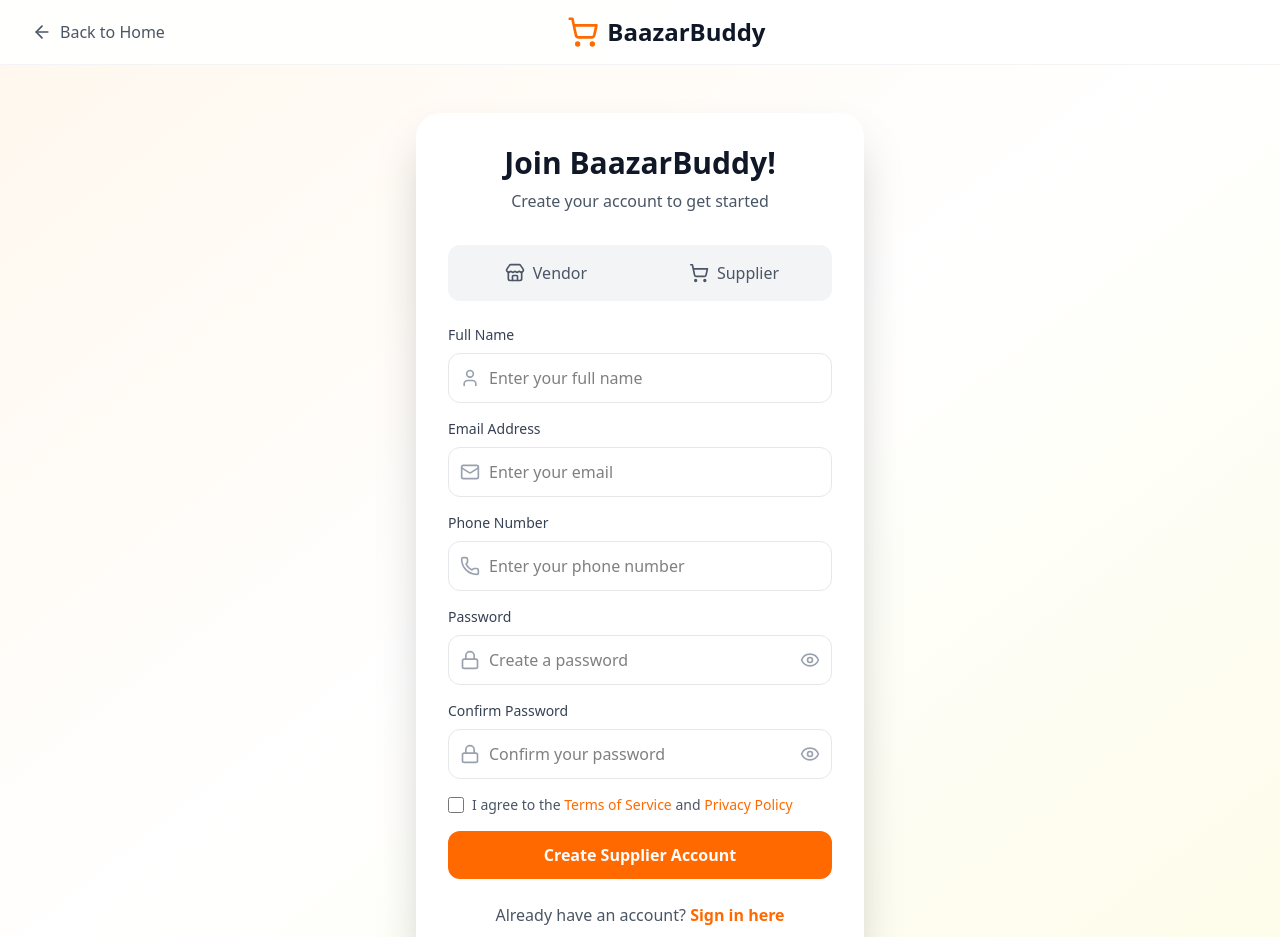
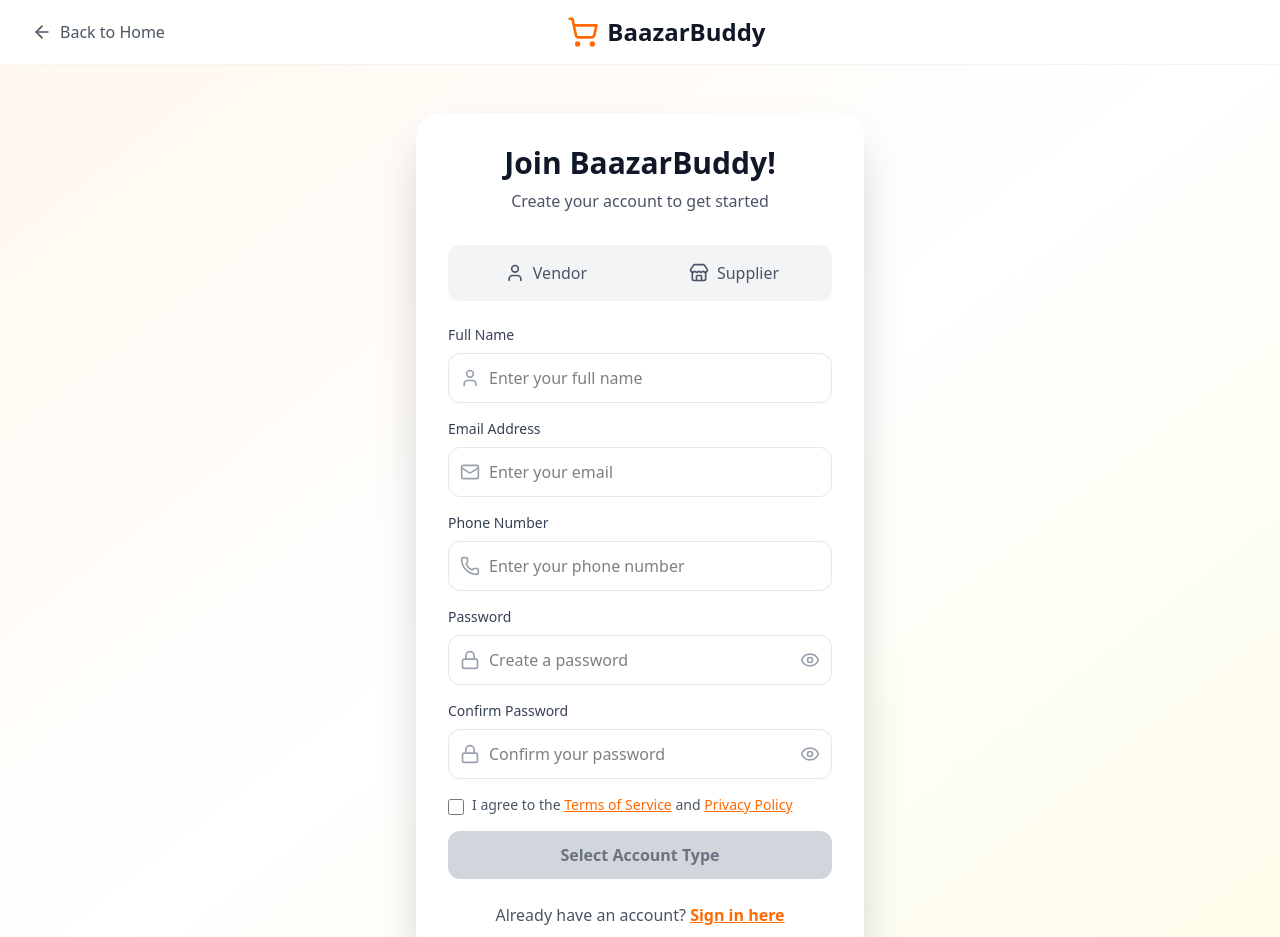
Before and after one commit to das-subho06/BazaarBuddy, a React (Vite) app in the folder client/: page /register in a window 1280 px wide. Shown: the top 937 px of the page. Built offline with nearby package versions, Linux system fonts and the light colour scheme.

Commit message:
RegisterPage to LoginPage navigation done

```diff
--- a/client/src/components/RegisterPage.jsx
+++ b/client/src/components/RegisterPage.jsx
@@ -3,17 +3,18 @@ import { ArrowLeft, Mail, Lock, Eye, EyeOff, ShoppingCart, Store, User, Phone, M
 import { useAuthStore } from '../store/authStore.js';
 import axios from 'axios';
 import { useNavigate } from 'react-router-dom';
+
 export default function RegisterPage({ onBack, onSwitchToLogin, onRegister }) {
-    // const [userType, setUserType] = useState('');
-    const {formData,setField,resetForm,error,setError, dataToSend} = useAuthStore();
+    const { formData, setField, resetForm, error, setError } = useAuthStore();
 
     const [showPassword, setShowPassword] = useState(false);
     const [showConfirmPassword, setShowConfirmPassword] = useState(false);
     const [errors, setErrors] = useState({});
+    const navigate = useNavigate();
 
     const handleInputChange = (e) => {
-       const { name, value } = e.target;
-    setField(name, value);
+        const { name, value } = e.target;
+        setField(name, value);
     };
 
     const validateForm = () => {
@@ -51,7 +52,8 @@ export default function RegisterPage({ onBack, onSwitchToLogin, onRegister }) {
             newErrors.confirmPassword = 'Passwords do not match';
         }
 
-        if (formData.userType === 'vendor') {
+        // Business fields are now required for SUPPLIER, not vendor
+        if (formData.userType === 'supplier') {
             if (!formData.businessName) {
                 newErrors.businessName = 'Business name is required';
             }
@@ -67,18 +69,6 @@ export default function RegisterPage({ onBack, onSwitchToLogin, onRegister }) {
         return Object.keys(newErrors).length === 0;
     };
 
-    // const handleSubmit = (e) => {
-    //     e.preventDefault();
-    //     if (validateForm()) {
-    //         onRegister({ ...formData, userType });
-    //     }
-    // };
-
-    const handleChange = (e) => {
-    const { name, value } = e.target;
-    setField(name, value);
-  };
-
     const handleSubmit = async (e) => {
         e.preventDefault();
         if (!validateForm()) return;
@@ -88,18 +78,18 @@ export default function RegisterPage({ onBack, onSwitchToLogin, onRegister }) {
             return;
         }
 
-        // Format phone number to E.164 here
+        // Format phone number to E.164
         const formattedPhone = `+91${formData.phone.replace(/\D/g, '')}`;
 
         const dataToSend = {
             ...formData,
-            phone: formattedPhone,           // send formatted phone here
+            phone: formattedPhone,
         };
 
         try {
             const res = await axios.post(
                 'http://localhost:5000/api/auth/register',
-                dataToSend,                   // use formatted data
+                dataToSend,
                 { withCredentials: true }
             );
 
@@ -111,11 +101,13 @@ export default function RegisterPage({ onBack, onSwitchToLogin, onRegister }) {
             setError(err.response?.data?.message || 'Something went wrong');
         }
         console.log(formData);
+    };
 
 
-    };
+    function navToLogin() {
+        navigate('/login');
+    }
 
-    const navigate = useNavigate();
     return (
         <div className="min-h-screen bg-gradient-to-br from-orange-50 via-white to-yellow-50">
             {/* Header */}
@@ -151,29 +143,40 @@ export default function RegisterPage({ onBack, onSwitchToLogin, onRegister }) {
                             <div className="flex bg-gray-100 rounded-xl p-1">
                                 <button
                                     type="button"
-                                    onClick={() => setField('userType','vendor')}
+                                    onClick={() => setField('userType', 'vendor')}
                                     className={`flex-1 flex items-center justify-center space-x-2 py-3 px-4 rounded-lg transition-all ${
                                         formData.userType === 'vendor'
                                             ? 'bg-orange-500 text-white shadow-md'
                                             : 'text-gray-600 hover:text-gray-900'
                                     }`}
                                 >
-                                    <Store className="w-5 h-5" />
+                                    <User className="w-5 h-5" />
                                     <span className="font-medium">Vendor</span>
                                 </button>
                                 <button
                                     type="button"
-                                    onClick={() => setField('userType','supplier')}
+                                    onClick={() => setField('userType', 'supplier')}
                                     className={`flex-1 flex items-center justify-center space-x-2 py-3 px-4 rounded-lg transition-all ${
                                         formData.userType === 'supplier'
                                             ? 'bg-orange-500 text-white shadow-md'
                                             : 'text-gray-600 hover:text-gray-900'
                                     }`}
                                 >
-                                    <ShoppingCart className="w-5 h-5" />
+                                    <Store className="w-5 h-5" />
                                     <span className="font-medium">Supplier</span>
                                 </button>
                             </div>
+                            {formData.userType && (
+                                <div className="mt-3 p-3 bg-blue-50 rounded-lg">
+                                    <p className="text-sm text-blue-800">
+                                        {formData.userType === 'vendor'
+                                            ? '🛒 As a Vendor, you can browse and purchase from suppliers with a simple account setup.'
+                                            : '🏪 As a Supplier, you provide goods/services and need to setup your business profile.'
+                                        }
+                                    </p>
+                                </div>
+                            )}
+                            {errors.userType && <p className="mt-1 text-sm text-red-600">{errors.userType}</p>}
                         </div>
 
                         <form onSubmit={handleSubmit} className="space-y-4">
@@ -187,7 +190,7 @@ export default function RegisterPage({ onBack, onSwitchToLogin, onRegister }) {
                                     <input
                                         type="text"
                                         name="fullName"
-                                        value={formData.fullName}
+                                        value={formData.fullName || ''}
                                         onChange={handleInputChange}
                                         className={`w-full pl-10 pr-4 py-3 border rounded-xl focus:ring-2 focus:ring-orange-500 focus:border-transparent outline-none transition-all ${
                                             errors.fullName ? 'border-red-300' : 'border-gray-200'
@@ -208,7 +211,7 @@ export default function RegisterPage({ onBack, onSwitchToLogin, onRegister }) {
                                     <input
                                         type="email"
                                         name="email"
-                                        value={formData.email}
+                                        value={formData.email || ''}
                                         onChange={handleInputChange}
                                         className={`w-full pl-10 pr-4 py-3 border rounded-xl focus:ring-2 focus:ring-orange-500 focus:border-transparent outline-none transition-all ${
                                             errors.email ? 'border-red-300' : 'border-gray-200'
@@ -228,8 +231,8 @@ export default function RegisterPage({ onBack, onSwitchToLogin, onRegister }) {
                                     <Phone className="absolute left-3 top-1/2 transform -translate-y-1/2 w-5 h-5 text-gray-400" />
                                     <input
                                         type="tel"
-                                      name ="phone"
-                                        value={formData.phone}
+                                        name="phone"
+                                        value={formData.phone || ''}
                                         onChange={handleInputChange}
                                         className={`w-full pl-10 pr-4 py-3 border rounded-xl focus:ring-2 focus:ring-orange-500 focus:border-transparent outline-none transition-all ${
                                             errors.phone ? 'border-red-300' : 'border-gray-200'
@@ -240,9 +243,16 @@ export default function RegisterPage({ onBack, onSwitchToLogin, onRegister }) {
                                 {errors.phone && <p className="mt-1 text-sm text-red-600">{errors.phone}</p>}
                             </div>
 
-                            {/* Vendor-specific fields */}
-                            {formData.userType === 'vendor' && (
+                            {/* Supplier-specific fields (swapped from vendor) */}
+                            {formData.userType === 'supplier' && (
                                 <>
+                                    <div className="border-t border-gray-200 pt-4 mt-6">
+                                        <h3 className="text-lg font-semibold text-gray-900 mb-4 flex items-center">
+                                            <Store className="w-5 h-5 mr-2 text-orange-500" />
+                                            Business Information
+                                        </h3>
+                                    </div>
+
                                     <div>
                                         <label className="block text-sm font-medium text-gray-700 mb-2">
                                             Business Name
@@ -252,7 +262,7 @@ export default function RegisterPage({ onBack, onSwitchToLogin, onRegister }) {
                                             <input
                                                 type="text"
                                                 name="businessName"
-                                                value={formData.businessName}
+                                                value={formData.businessName || ''}
                                                 onChange={handleInputChange}
                                                 className={`w-full pl-10 pr-4 py-3 border rounded-xl focus:ring-2 focus:ring-orange-500 focus:border-transparent outline-none transition-all ${
                                                     errors.businessName ? 'border-red-300' : 'border-gray-200'
@@ -265,19 +275,19 @@ export default function RegisterPage({ onBack, onSwitchToLogin, onRegister }) {
 
                                     <div>
                                         <label className="block text-sm font-medium text-gray-700 mb-2">
-                                            Location
+                                            Business Location
                                         </label>
                                         <div className="relative">
                                             <MapPin className="absolute left-3 top-1/2 transform -translate-y-1/2 w-5 h-5 text-gray-400" />
                                             <input
                                                 type="text"
                                                 name="location"
-                                                value={formData.location}
+                                                value={formData.location || ''}
                                                 onChange={handleInputChange}
                                                 className={`w-full pl-10 pr-4 py-3 border rounded-xl focus:ring-2 focus:ring-orange-500 focus:border-transparent outline-none transition-all ${
                                                     errors.location ? 'border-red-300' : 'border-gray-200'
                                                 }`}
-                                                placeholder="Enter your city"
+                                                placeholder="Enter your business location"
                                             />
                                         </div>
                                         {errors.location && <p className="mt-1 text-sm text-red-600">{errors.location}</p>}
@@ -289,18 +299,20 @@ export default function RegisterPage({ onBack, onSwitchToLogin, onRegister }) {
                                         </label>
                                         <select
                                             name="category"
-                                            value={formData.category}
+                                            value={formData.category || ''}
                                             onChange={handleInputChange}
                                             className={`w-full px-4 py-3 border rounded-xl focus:ring-2 focus:ring-orange-500 focus:border-transparent outline-none transition-all ${
                                                 errors.category ? 'border-red-300' : 'border-gray-200'
                                             }`}
                                         >
-                                            <option value="">Select your business type</option>
-                                            <option value="street-food">Street Food Vendor</option>
-                                            <option value="restaurant">Restaurant</option>
-                                            <option value="catering">Catering Service</option>
-                                            <option value="food-truck">Food Truck</option>
-                                            <option value="other">Other</option>
+                                            <option value="">Select your business category</option>
+                                            <option value="food-supplier">Food & Ingredients Supplier</option>
+                                            <option value="packaging">Packaging & Supplies</option>
+                                            <option value="equipment">Kitchen Equipment</option>
+                                            <option value="wholesale">Wholesale Distributor</option>
+                                            <option value="manufacturing">Food Manufacturing</option>
+                                            <option value="logistics">Logistics & Delivery</option>
+                                            <option value="other">Other Services</option>
                                         </select>
                                         {errors.category && <p className="mt-1 text-sm text-red-600">{errors.category}</p>}
                                     </div>
@@ -317,7 +329,7 @@ export default function RegisterPage({ onBack, onSwitchToLogin, onRegister }) {
                                     <input
                                         type={showPassword ? 'text' : 'password'}
                                         name="password"
-                                        value={formData.password}
+                                        value={formData.password || ''}
                                         onChange={handleInputChange}
                                         className={`w-full pl-10 pr-12 py-3 border rounded-xl focus:ring-2 focus:ring-orange-500 focus:border-transparent outline-none transition-all ${
                                             errors.password ? 'border-red-300' : 'border-gray-200'
@@ -345,7 +357,7 @@ export default function RegisterPage({ onBack, onSwitchToLogin, onRegister }) {
                                     <input
                                         type={showConfirmPassword ? 'text' : 'password'}
                                         name="confirmPassword"
-                                        value={formData.confirmPassword}
+                                        value={formData.confirmPassword || ''}
                                         onChange={handleInputChange}
                                         className={`w-full pl-10 pr-12 py-3 border rounded-xl focus:ring-2 focus:ring-orange-500 focus:border-transparent outline-none transition-all ${
                                             errors.confirmPassword ? 'border-red-300' : 'border-gray-200'
@@ -363,38 +375,58 @@ export default function RegisterPage({ onBack, onSwitchToLogin, onRegister }) {
                                 {errors.confirmPassword && <p className="mt-1 text-sm text-red-600">{errors.confirmPassword}</p>}
                             </div>
 
-                            <div className="flex items-center">
+                            {/* Terms and Conditions */}
+                            <div className="flex items-start space-x-2">
                                 <input
                                     type="checkbox"
-                                    className="w-4 h-4 text-orange-500 border-gray-300 rounded focus:ring-orange-500"
+                                    className="w-4 h-4 text-orange-500 border-gray-300 rounded focus:ring-orange-500 mt-1"
                                     required
                                 />
-                                <span className="ml-2 text-sm text-gray-600">
+                                <span className="text-sm text-gray-600">
                                     I agree to the{' '}
-                                    <button type="button" className="text-orange-500 hover:text-orange-600">
+                                    <button type="button" className="text-orange-500 hover:text-orange-600 underline">
                                         Terms of Service
                                     </button>{' '}
                                     and{' '}
-                                    <button type="button" className="text-orange-500 hover:text-orange-600">
+                                    <button type="button" className="text-orange-500 hover:text-orange-600 underline">
                                         Privacy Policy
                                     </button>
                                 </span>
                             </div>
 
-                            <button
+                            {/* Error Display */}
+                            {error && (
+                                <div className="bg-red-50 border border-red-200 rounded-lg p-3">
+                                    <p className="text-sm text-red-600">{error}</p>
+                                </div>
+                            )}
+
+                            {/* Submit Button */}
+                            <button onClick={()=>navToLogin()}
                                 type="submit"
-                                className="w-full bg-orange-500 text-white py-3 px-4 rounded-xl hover:bg-orange-600 transition-colors font-semibold"
+                                disabled={!formData.userType}
+                                className={`w-full py-3 px-4 rounded-xl font-semibold transition-all duration-200 ${
+                                    formData.userType
+                                        ? 'bg-gradient-to-r from-orange-500 to-orange-600 hover:from-orange-600 hover:to-orange-700 text-white shadow-lg hover:shadow-xl transform hover:-translate-y-0.5'
+                                        : 'bg-gray-300 text-gray-500 cursor-not-allowed'
+                                }`}
                             >
-                                Create {formData.userType === 'vendor' ? 'Vendor' : 'Supplier'} Account
+                                {formData.userType === 'vendor'
+                                    ? 'Create Vendor Account'
+                                    : formData.userType === 'supplier'
+                                        ? 'Create Supplier Account'
+                                        : 'Select Account Type'
+                                }
                             </button>
                         </form>
 
+                        {/* Login Link */}
                         <div className="mt-6 text-center">
                             <p className="text-gray-600">
                                 Already have an account?{' '}
                                 <button
                                     onClick={onSwitchToLogin}
-                                    className="text-orange-500 hover:text-orange-600 font-semibold transition-colors"
+                                    className="text-orange-500 hover:text-orange-600 font-semibold transition-colors underline"
                                 >
                                     Sign in here
                                 </button>
```
